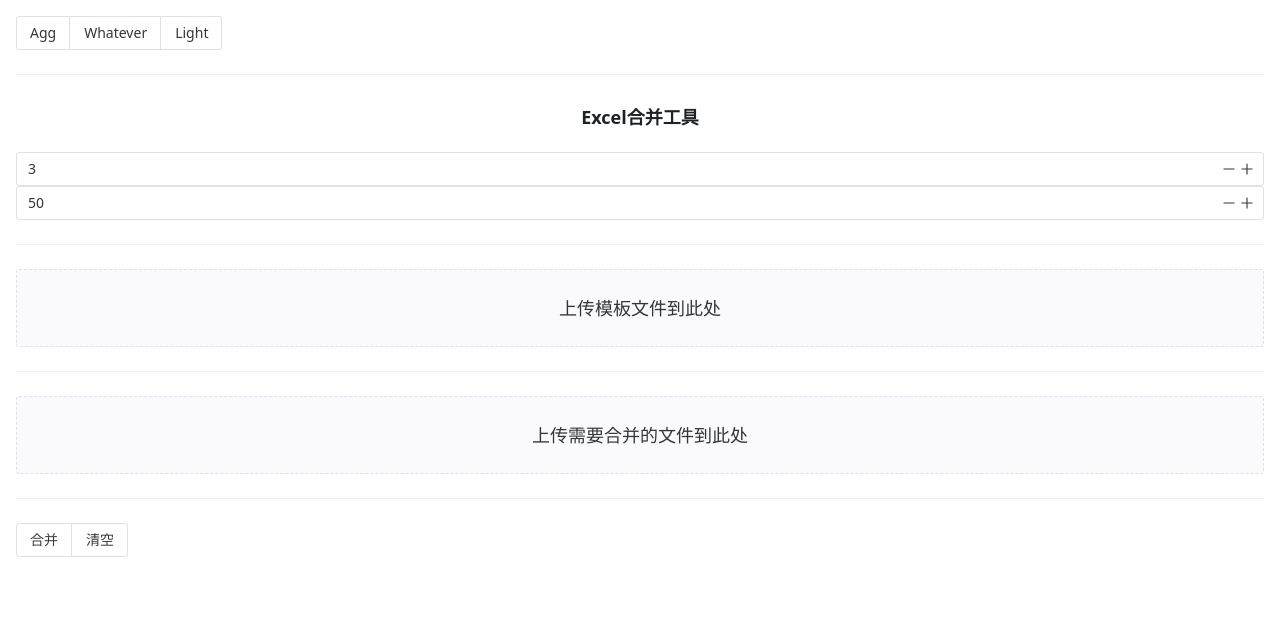
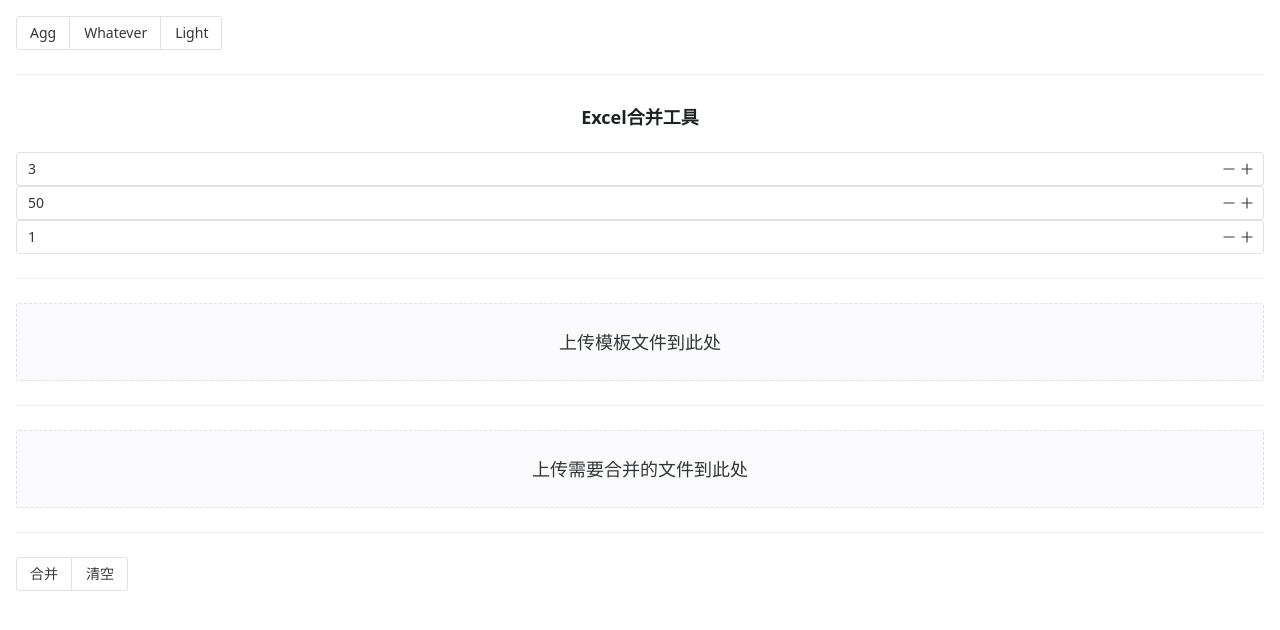
Before and after one commit to lilopusic/janestool, a Vue app: page /agg in a window 1280 px wide. Shown: the top 630 px of the page. Built offline with nearby package versions, Linux system fonts and the light colour scheme.

Commit message:
add sort col function

```diff
--- a/components.d.ts
+++ b/components.d.ts
@@ -11,6 +11,12 @@
     NConfigProvider: typeof import('naive-ui')['NConfigProvider']
     NDivider: typeof import('naive-ui')['NDivider']
     NGlobalStyle: typeof import('naive-ui')['NGlobalStyle']
+    NH3: typeof import('naive-ui')['NH3']
+    NInputNumber: typeof import('naive-ui')['NInputNumber']
+    NText: typeof import('naive-ui')['NText']
+    NTooltip: typeof import('naive-ui')['NTooltip']
+    NUpload: typeof import('naive-ui')['NUpload']
+    NUploadDragger: typeof import('naive-ui')['NUploadDragger']
     RouterLink: typeof import('vue-router')['RouterLink']
     RouterView: typeof import('vue-router')['RouterView']
   }
--- a/src/pages/agg.vue
+++ b/src/pages/agg.vue
@@ -5,6 +5,8 @@
 
 const startRow = ref(3)
 const maxCol = ref(50)
+const sortCol = ref(1)
+
 const merging = ref(false)
 
 const templateUpload = ref(null)
@@ -33,6 +35,7 @@
 
   form.append('startRow', startRow.value)
   form.append('maxCol', maxCol.value)
+  form.append('sortCol', sortCol.value)
 
   axios.post(`${host}/upload`, form, configs).then((res) => {
     merging.value = false
@@ -86,7 +89,14 @@
     <template #trigger>
       <n-input-number v-model:value="maxCol" placeholder="请输入数字..." clearable />
     </template>
-    合并最大列数,默认为50
+    合并最大列数,默认为五十
+  </n-tooltip>
+
+  <n-tooltip placement="top-start" trigger="hover">
+    <template #trigger>
+      <n-input-number v-model:value="sortCol" placeholder="请输入数字..." clearable />
+    </template>
+    根据哪一列排序,默认为一
   </n-tooltip>
 
   <n-divider />
```
